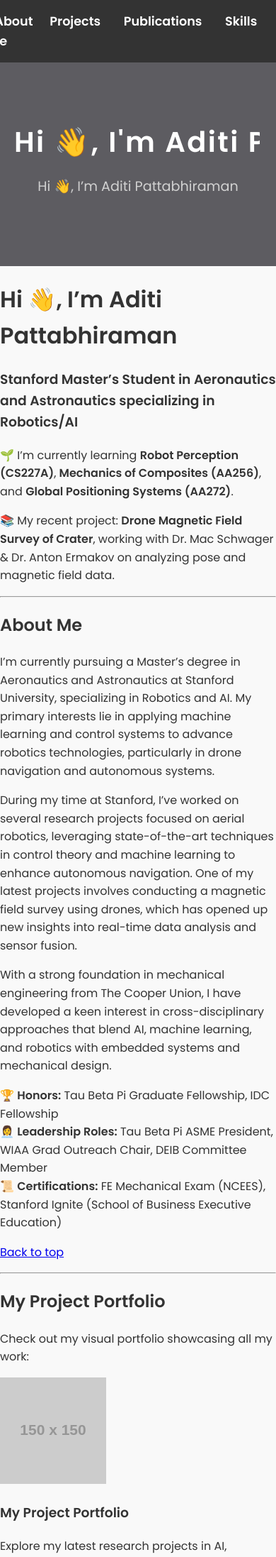
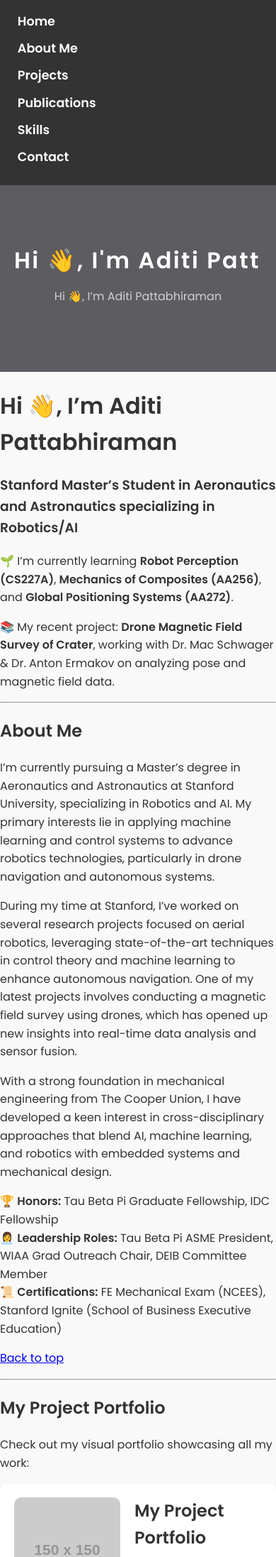
Before and after one commit to aditipattabhiraman/aditipattabhiraman.github.io, a Jekyll site: the page built from index.md, in a window 390 px wide. Shown: the top 2194 px of the page at 71% size. Built offline with Jekyll 4.4.1, drawn with Linux system fonts in a browser that asks for light colours; our own code applies the rules of GitHub Pages for plain Markdown files.

Commit message:
Update styles.css

```diff
--- a/assets/css/styles.css
+++ b/assets/css/styles.css
@@ -138,4 +138,67 @@
 }
 
 #skills {
-    background-color
+    background-color: #ffe6e6; /* Pastel light pink */
+}
+
+#contact {
+    background-color: #e6fffa; /* Pastel light teal */
+}
+
+footer {
+    background-color: #333;
+    color: white;
+    text-align: center;
+    padding: 1em;
+    margin: 0 auto;
+    max-width: 80%;
+}
+
+/* Styling for Portfolio Preview */
+.portfolio-card {
+  display: flex;
+  background-color: #fff;
+  padding: 20px;
+  border-radius: 10px;
+  box-shadow: 0 4px 8px rgba(0, 0, 0, 0.1);
+  transition: transform 0.3s ease;
+}
+
+.portfolio-card:hover {
+  transform: scale(1.05);
+}
+
+.portfolio-img {
+  width: 150px;
+  height: 150px;
+  border-radius: 10px;
+  margin-right: 20px;
+}
+
+.portfolio-text h3 {
+  margin-top: 0;
+  font-size: 1.5rem;
+}
+
+.portfolio-text p {
+  font-size: 1rem;
+}
+
+/* Responsive Design */
+@media (max-width: 768px) {
+    nav ul {
+        flex-direction: column;
+    }
+
+    nav li {
+        margin-bottom: 10px;
+    }
+
+    header h1 {
+        font-size: 2rem;
+    }
+
+    header h2 {
+        font-size: 1rem;
+    }
+}
```
